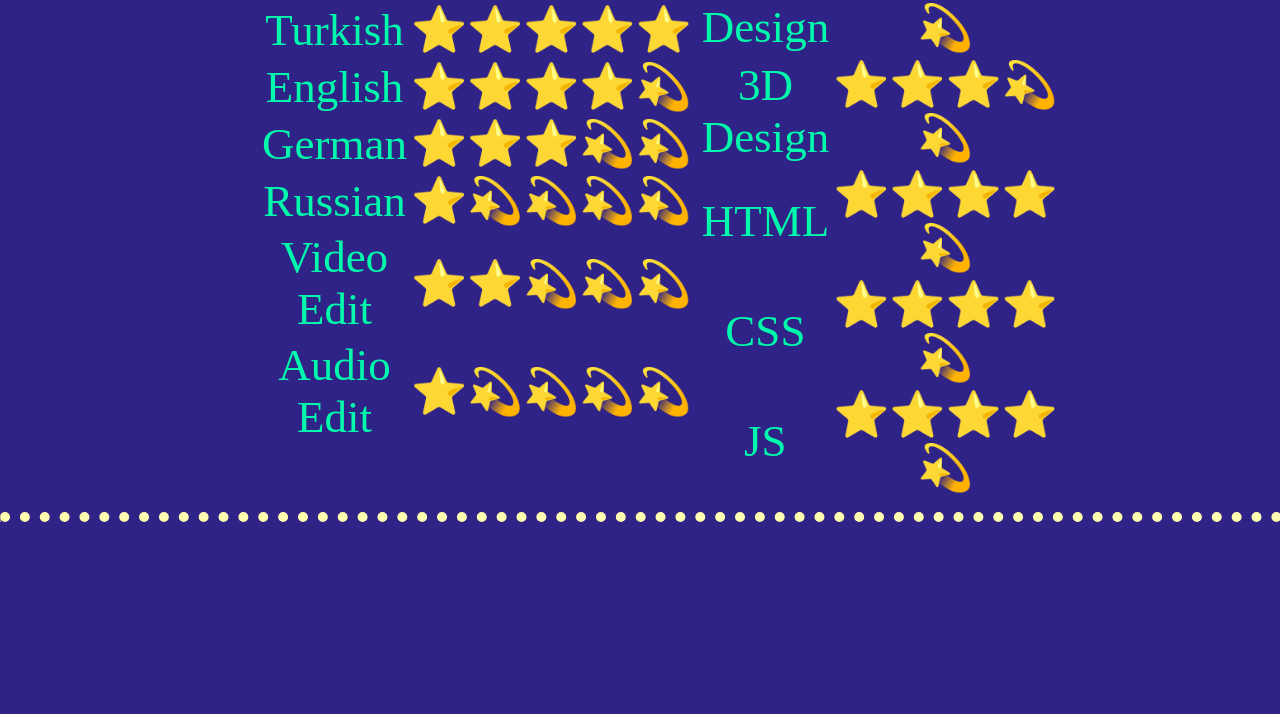
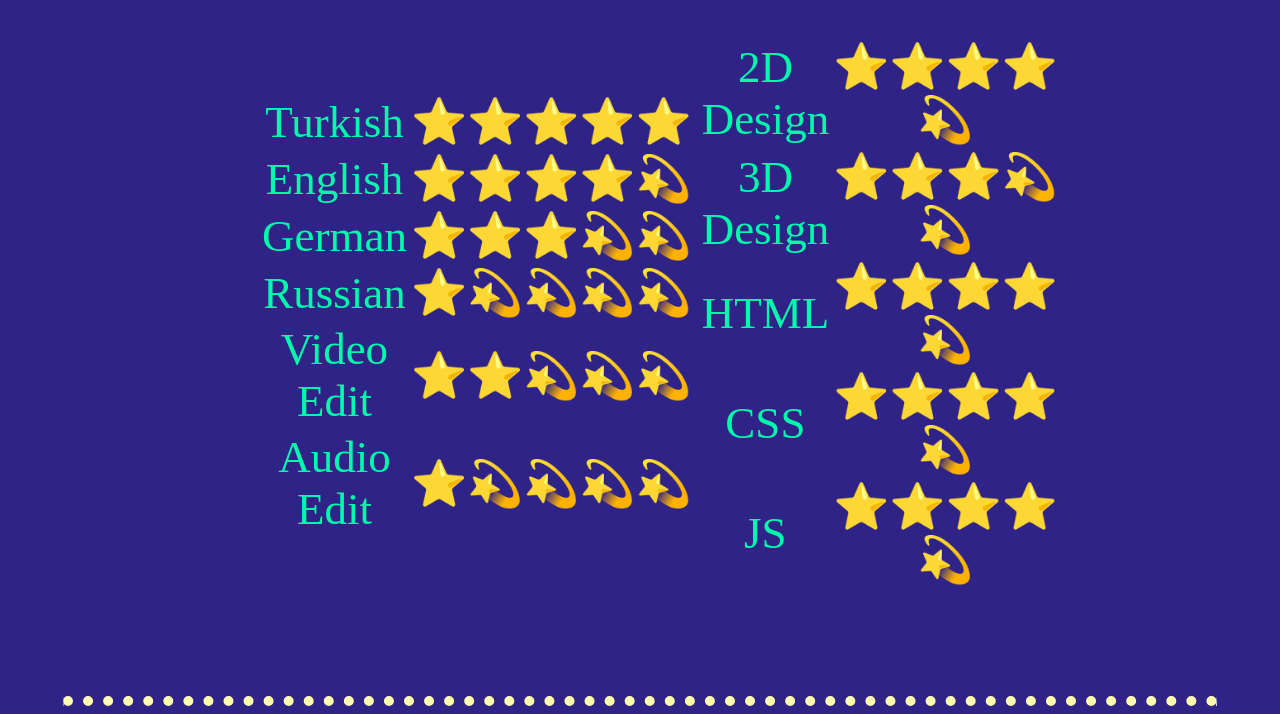
Before and after one commit to scriptundercover/skills, a plain HTML site: page index.html in a window 1280 px wide. Shown: the part 253-967 px from the top of the page. Before the commit the page ends 808 px from the top, so only its background shows below. Drawn offline with Linux system fonts and the light colour scheme.

Commit message:
Add files via upload

```diff
--- a/main.css
+++ b/main.css
@@ -1,7 +1,7 @@
 body{
   font-stretch: expanded;
   width: 100%;
-  height: 100vh;
+  min-height: 400px;
   border:0px;
   margin: 0px;
   padding: 0px
@@ -23,8 +23,11 @@ thead{
   color: #FFFDAF;
 }
 hr{
-  width: 100%;
+  width: 90%;
   border-top: dotted 10px;
   border-bottom: none;
+  margin-top: 100px;
   color: #FFFDAF;
 }
+#hrtop{
+}
```
